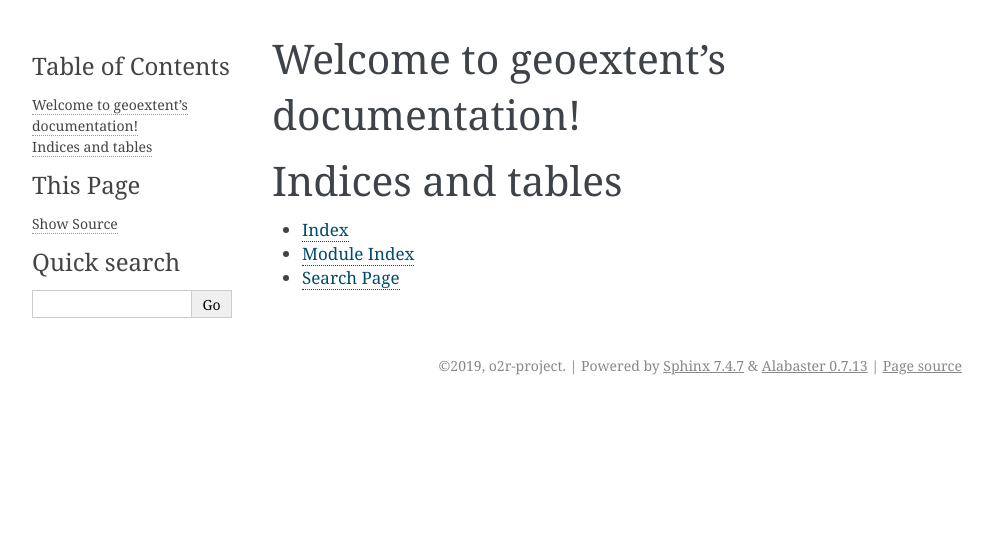
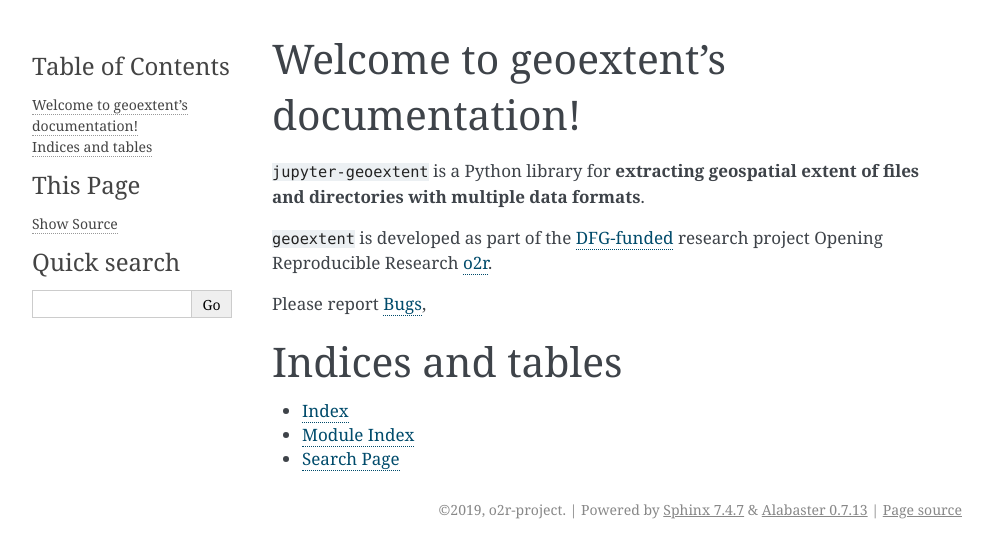
Before and after one commit to o2r-project/geoextent, a Sphinx documentation site: the page built from docs/source/index.rst, in a window 1280 px wide. Shown: the top 558 px of the page, without its empty margins (148-1141 px from the left). Built offline with Sphinx 7.4.7, drawn with Linux system fonts in a browser that asks for light colours.

Commit message:
#3: update index.rst

```diff
--- a/docs/source/index.rst
+++ b/docs/source/index.rst
@@ -5,6 +5,12 @@
 
 Welcome to geoextent's documentation!
 =====================================
+
+``jupyter-geoextent`` is a Python library for **extracting geospatial extent of files and directories with multiple data formats**.
+
+``geoextent`` is developed as part of the `DFG-funded <https://o2r.info/about/#funding>`_ research project Opening Reproducible Research `o2r <https://o2r.info>`_.
+
+Please report `Bugs <https://github.com/jupyter/repo2docker/issues>`_,
 
 .. toctree::
    :maxdepth: 2
```
